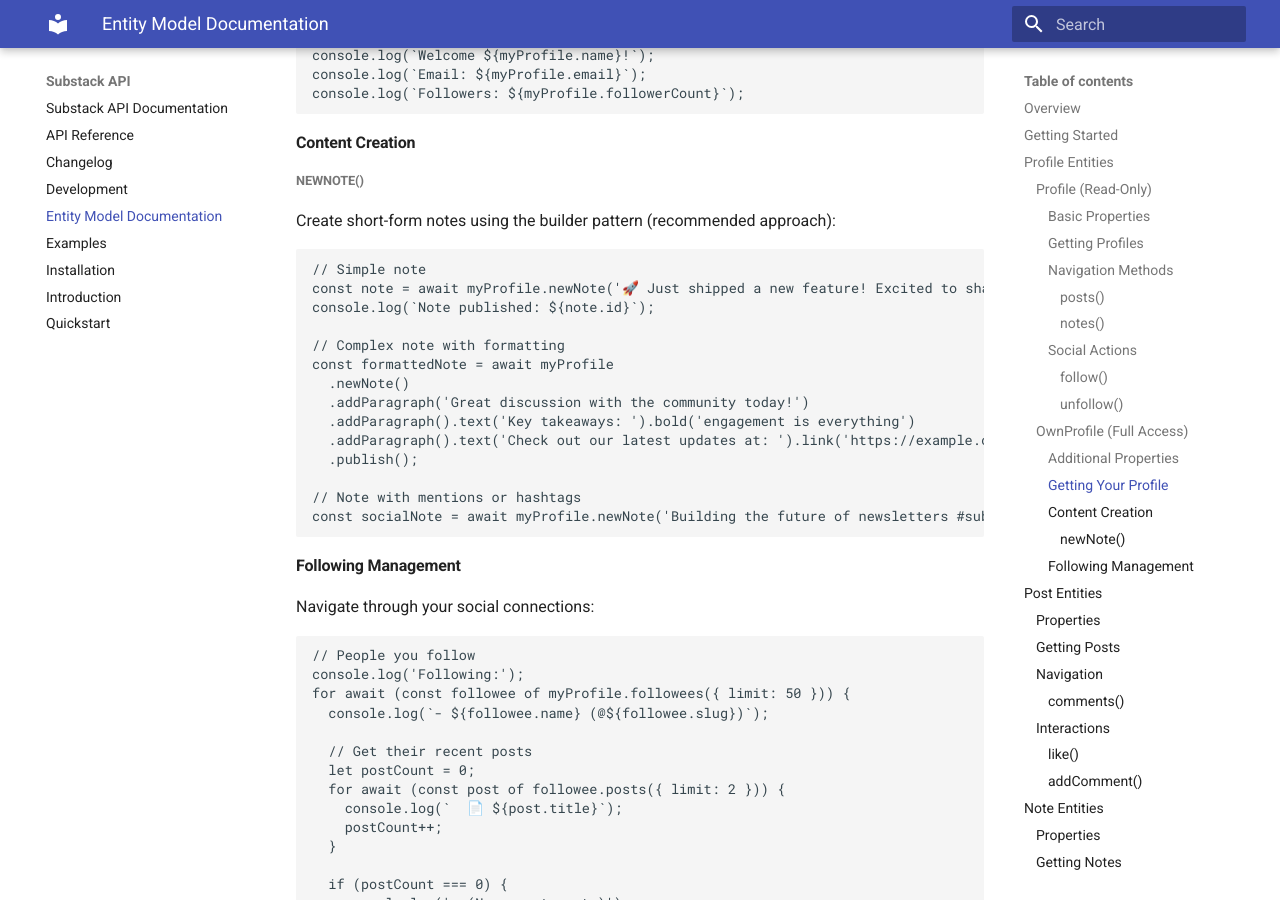
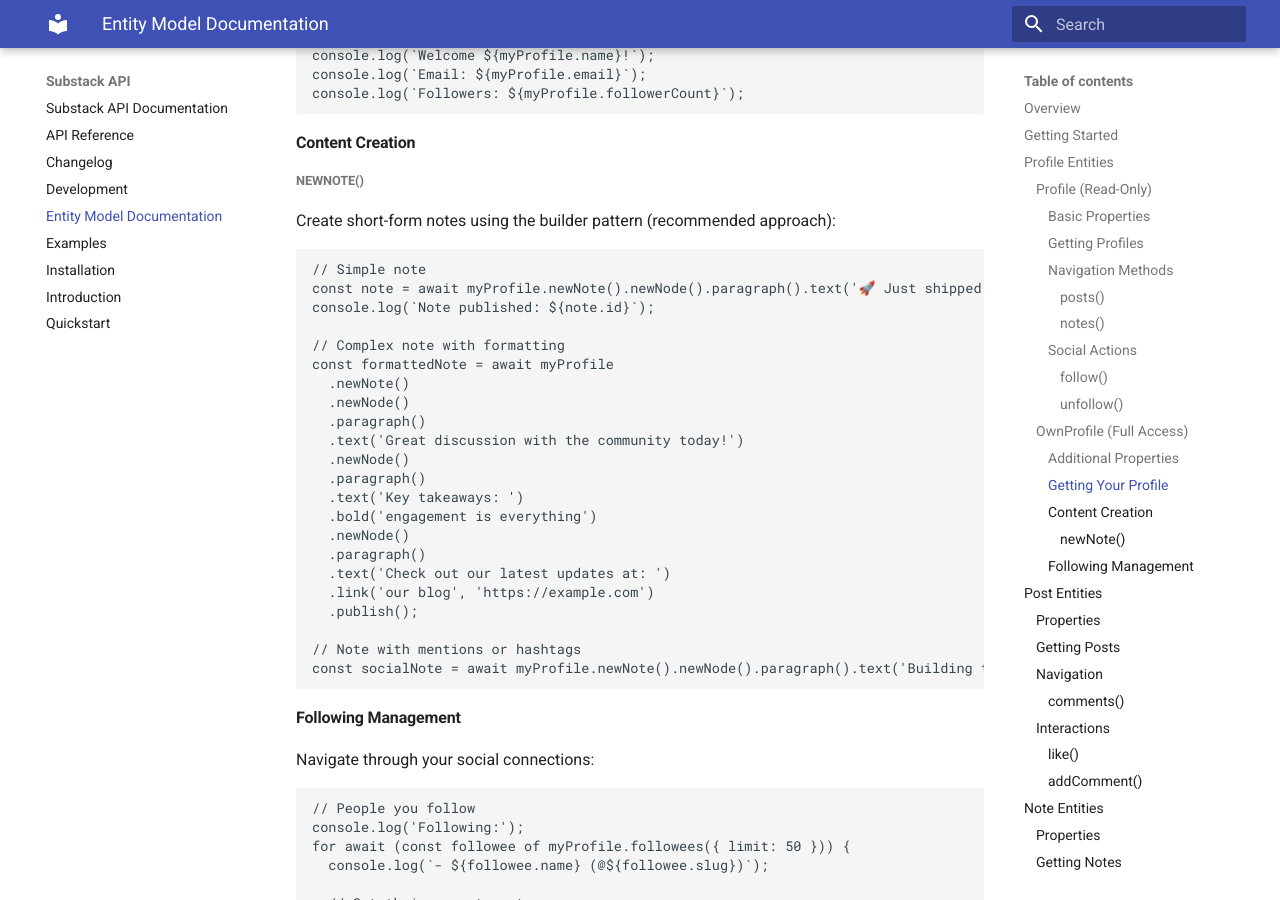
Before and after one commit to jakub-k-slys/substack-api, an MkDocs documentation site: the page built from docs/entity-model.md, in a window 1280 px wide and 900 px high, scrolled down 2956 px. Built offline with MkDocs 1.6.1 and Material for MkDocs 9.7.7, drawn with Linux system fonts in a browser that asks for light colours.

````diff
--- a/docs/entity-model.md
+++ b/docs/entity-model.md
@@ -155,19 +155,27 @@ Create short-form notes using the builder pattern (recommended approach):
 
 ```typescript
 // Simple note
-const note = await myProfile.newNote('🚀 Just shipped a new feature! Excited to share what we\'ve been working on.').publish();
+const note = await myProfile.newNote().newNode().paragraph().text('🚀 Just shipped a new feature! Excited to share what we\'ve been working on.').publish();
 console.log(`Note published: ${note.id}`);
 
 // Complex note with formatting
 const formattedNote = await myProfile
   .newNote()
-  .addParagraph('Great discussion with the community today!')
-  .addParagraph().text('Key takeaways: ').bold('engagement is everything')
-  .addParagraph().text('Check out our latest updates at: ').link('https://example.com', 'our blog')
+  .newNode()
+  .paragraph()
+  .text('Great discussion with the community today!')
+  .newNode()
+  .paragraph()
+  .text('Key takeaways: ')
+  .bold('engagement is everything')
+  .newNode()
+  .paragraph()
+  .text('Check out our latest updates at: ')
+  .link('our blog', 'https://example.com')
   .publish();
 
 // Note with mentions or hashtags
-const socialNote = await myProfile.newNote('Building the future of newsletters #substack #writing').publish();
+const socialNote = await myProfile.newNote().newNode().paragraph().text('Building the future of newsletters #substack #writing').publish();
 ```
 
 #### Following Management
````
Also changed, not shown: docs/api-reference.md (+11 -6 lines), docs/quickstart.md (+12 -4 lines), 1 other file.
